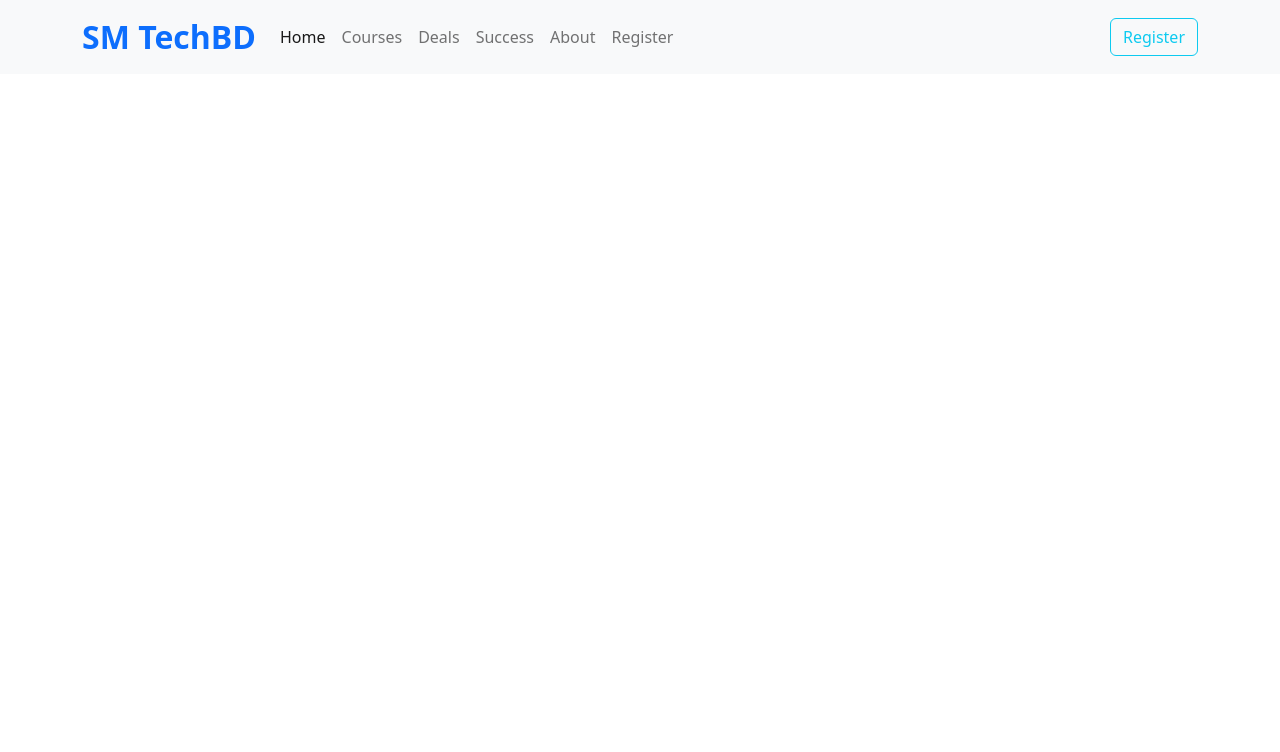
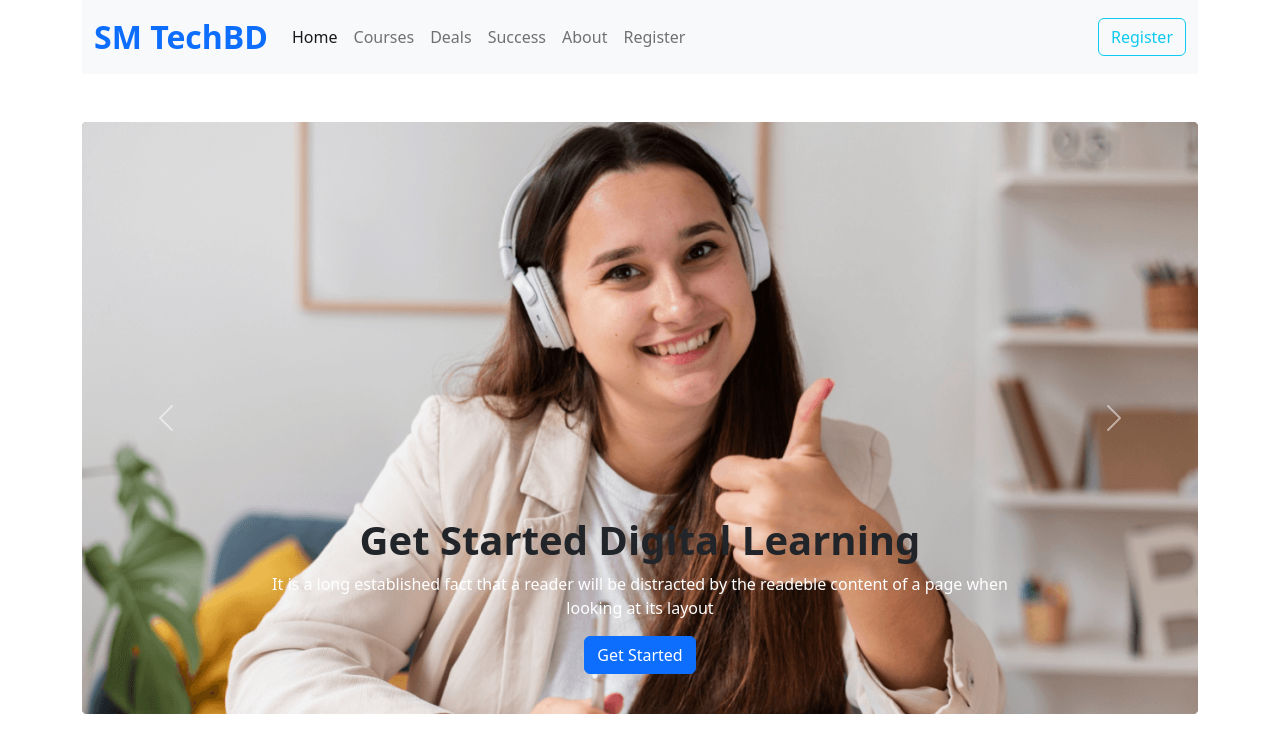
Before and after one commit to swadebsharma6/mb-tech-website, a plain HTML site: page index.html in a window 1280 px wide. Drawn offline with nearby package versions, Linux system fonts and the light colour scheme.

Commit message:
addedd slider

```diff
--- a/index.html
+++ b/index.html
@@ -7,7 +7,7 @@
     <link href="https://cdn.jsdelivr.net/npm/bootstrap@5.2.0/dist/css/bootstrap.min.css" rel="stylesheet" integrity="sha384-gH2yIJqKdNHPEq0n4Mqa/HGKIhSkIHeL5AyhkYV8i59U5AR6csBvApHHNl/vI1Bx" crossorigin="anonymous">
   </head>
   <body>
-    <header>
+    <header class="container">
         <nav class="navbar navbar-expand-lg bg-light">
             <div class="container">
               <a class="navbar-brand fs-2 fw-bold text-primary" href="#">SM TechBD</a>
@@ -42,6 +42,69 @@
               </div>
             </div>
           </nav>
+          <!-- start slider -->
+          <section class="mt-5">
+            <div id="carouselExampleCaptions" class="carousel slide" data-bs-ride="false">
+              <!-- <div class="carousel-indicators">
+                <button type="button" data-bs-target="#carouselExampleCaptions" data-bs-slide-to="0" class="active" aria-current="true" aria-label="Slide 1"></button>
+                <button type="button" data-bs-target="#carouselExampleCaptions" data-bs-slide-to="1" aria-label="Slide 2"></button>
+                <button type="button" data-bs-target="#carouselExampleCaptions" data-bs-slide-to="2" aria-label="Slide 3"></button>
+              </div> -->
+              <div class="carousel-inner">
+                <!-- carousel items -->
+                <div class="carousel-item active">
+                  <img src="images/cover/cover-1.png" class="d-block opacity-45 w-100" alt="...">
+                  <div class="carousel-caption d-flex flex column justify-content-center">
+                   <div>
+                    <h1 class="text-dark">
+                      <strong>Get Started Digital</strong>
+                       <strong>Learning</strong>
+                     </h1>
+                     <p> It is a long established fact that a reader will be distracted by the readeble content of a page when looking at its layout</p>
+                     <div class="btn btn-primary">Get Started</div>
+                   </div>
+                   </div>
+                </div>
+                <!-- carousel items -->
+                <div class="carousel-item">
+                  <img src="images/cover/cover-3.jpg" class="d-block opacity-65 w-100" alt="...">
+                  <div class="carousel-caption d-none d-md-block">
+                    <div>
+                      <h1  class="text-dark">
+                        <strong>Get Started Digital</strong>
+                        <strong>Learning</strong>
+                      </h1>
+                      <p> It is a long established fact that a reader will be distracted by the readeble content of a page when looking at its layout</p>
+                      <div class="btn btn-primary">Get Started</div>
+                     </div>
+                  </div>
+                </div>
+                <!-- carousel items -->
+                <div class="carousel-item">
+                  <img src="images/cover/cover-1.png" class="d-block opacity-65 w-100" alt="...">
+                  <div class="carousel-caption d-none d-md-block">
+                    <div>
+                      <h1 class="text-dark">
+                        <strong>Get Started Digital</strong>
+                        <strong>Learning</strong>
+                      </h1>
+                      <p> It is a long established fact that a reader will be distracted by the readeble content of a page when looking at its layout</p>
+                      <div class="btn btn-primary">Get Started</div>
+                     </div>
+                  </div>
+                </div>
+              </div>
+              <button class="carousel-control-prev" type="button" data-bs-target="#carouselExampleCaptions" data-bs-slide="prev">
+                <span class="carousel-control-prev-icon" aria-hidden="true"></span>
+                <span class="visually-hidden">Previous</span>
+              </button>
+              <button class="carousel-control-next" type="button" data-bs-target="#carouselExampleCaptions" data-bs-slide="next">
+                <span class="carousel-control-next-icon" aria-hidden="true"></span>
+                <span class="visually-hidden">Next</span>
+              </button>
+              </div>
+          </section>
+          <!-- close slider -->
     </header>
     <script src="https://cdn.jsdelivr.net/npm/bootstrap@5.2.0/dist/js/bootstrap.bundle.min.js" integrity="sha384-A3rJD856KowSb7dwlZdYEkO39Gagi7vIsF0jrRAoQmDKKtQBHUuLZ9AsSv4jD4Xa" crossorigin="anonymous"></script>
   </body>
```
